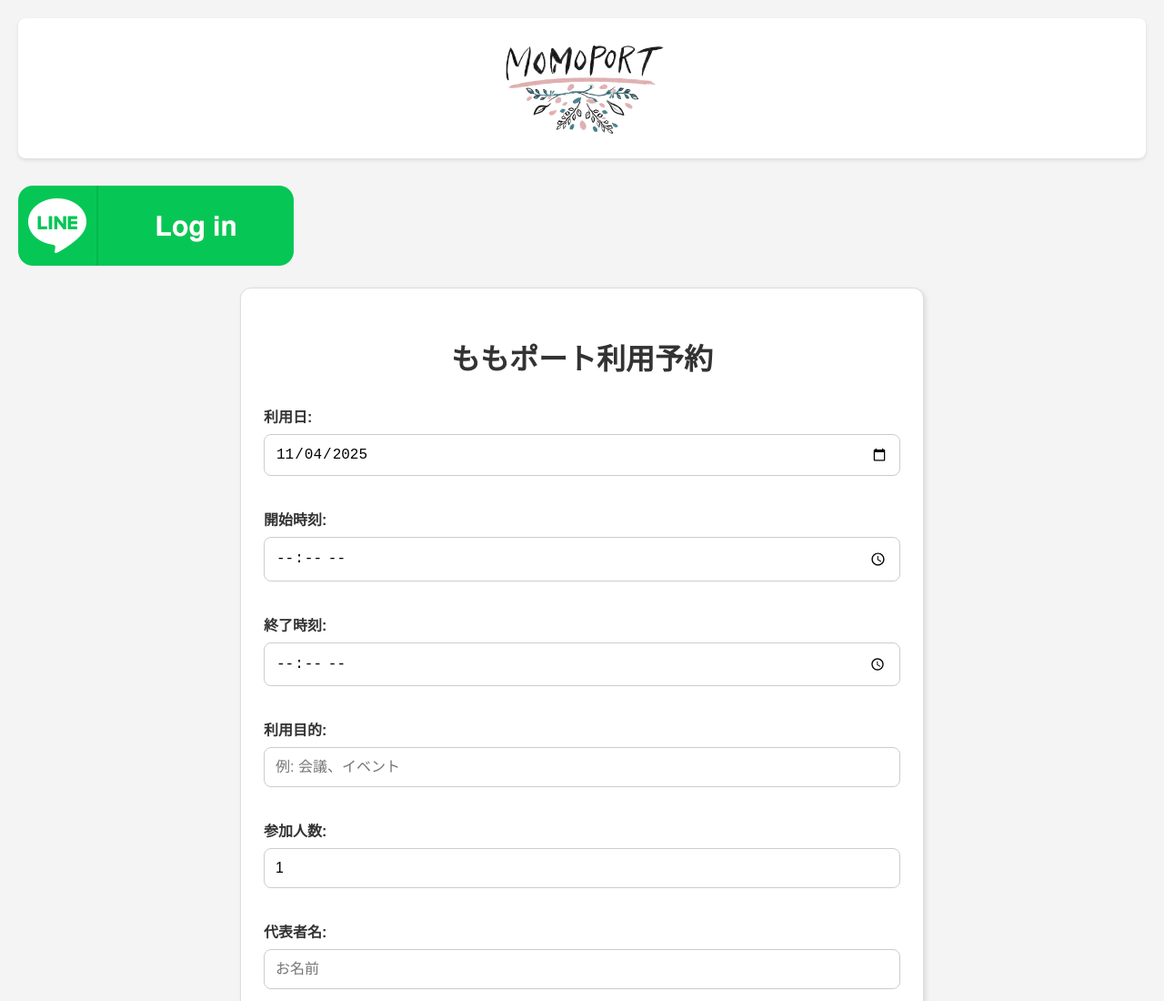
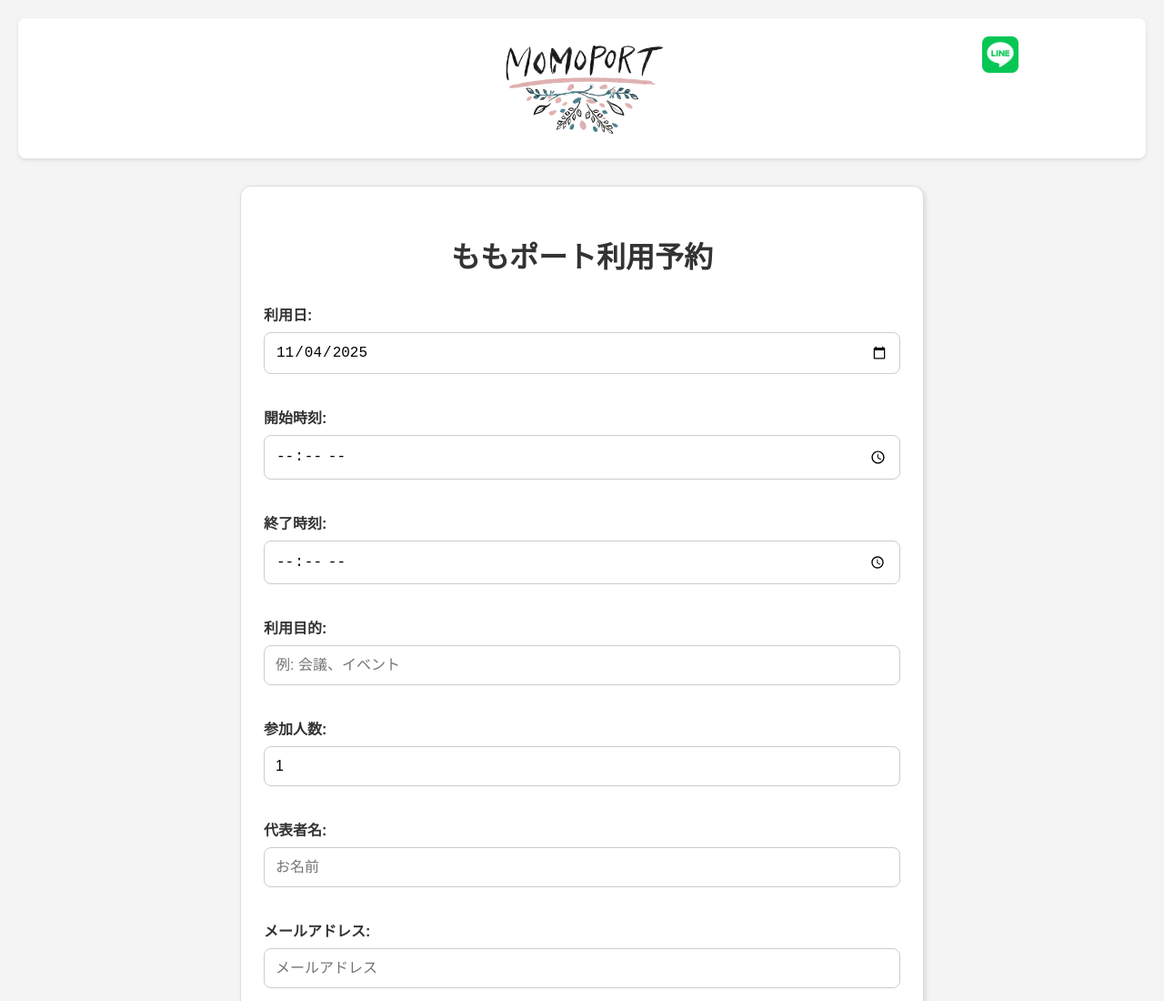
Before and after one commit to hira-yu/2025_RCC, a plain HTML site: page docs/room_reservation/index.html in a window 1280 px wide. Shown: the top 1100 px of the page at 91% size. Drawn offline with Linux system fonts and the light colour scheme.

Commit message:
fix line login icon

```diff
--- a/docs/css/common_header.css
+++ b/docs/css/common_header.css
@@ -25,3 +25,15 @@ h1, .page-title {
     position: absolute;
     left: 2.5em;
 }
+
+.line-login-container {
+    position: absolute;
+    top: 20px;
+    right: 140px; /* Adjust this value to place it to the left of order-history-icon (right: 80px) */
+    z-index: 10; /* Ensure it's above other elements if needed */
+}
+
+.line-login-button img {
+    height: 40px; /* Adjust size as needed */
+    width: auto;
+}
--- a/docs/product_order/css/style.css
+++ b/docs/product_order/css/style.css
@@ -695,15 +695,3 @@ select:focus {
         border-width: 6px;
     }
 }
-
-.line-login-container {
-    position: absolute;
-    top: 20px;
-    right: 140px; /* Adjust this value to place it to the left of order-history-icon (right: 80px) */
-    z-index: 10; /* Ensure it's above other elements if needed */
-}
-
-.line-login-button img {
-    height: 40px; /* Adjust size as needed */
-    width: auto;
-}
--- a/docs/room_reservation/index.html
+++ b/docs/room_reservation/index.html
@@ -5,7 +5,7 @@
   <meta name="viewport" content="width=device-width, initial-scale=1.0">
   <title>集会所利用予約 - ももポート</title>
   <link rel="icon" href="../favicon.ico" type="image/x-icon">
-  <link rel="stylesheet" href="../css/common_header.css">
+  <link rel="stylesheet" href="../css/common_header.css?v0.1">
   <link rel="stylesheet" href="./css/style.css?v=0.2">
   <link rel="stylesheet" href="https://cdnjs.cloudflare.com/ajax/libs/font-awesome/6.0.0-beta3/css/all.min.css">
 </head>
@@ -17,12 +17,12 @@
 
     <header class="page-header">
         <img src="../img/momoport_logo.png" alt="ももポートロゴ" class="header-logo">
+        <div class="line-login-container">
+            <a href="#" id="line-login-button" class="line-login-button">
+                <img src="../img/btn_base.png" alt="LINEでログイン">
+            </a>
+        </div>
     </header>
-    <div class="line-login-container">
-        <a href="#" id="line-login-button" class="line-login-button">
-            <img src="../img/btn_login_base.png" alt="LINEでログイン">
-        </a>
-    </div>
 
   <div id="community-hall-reservation-form">
     <h2>ももポート利用予約</h2>
```
Also changed, not shown: docs/product_order/index.html (+2 -2 lines).
